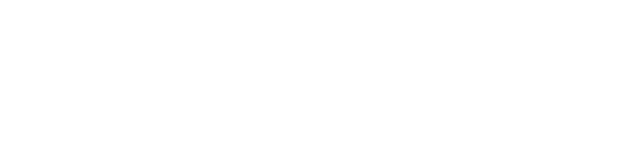
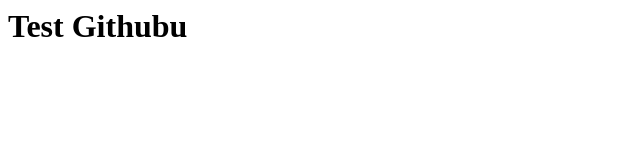
Before and after one commit to IdeAZoomeR/DOK, a plain HTML site: page index.html in a window 1280 px wide. Shown: the whole page, without its empty margins (0-640 px from the left). Drawn offline with Linux system fonts and the light colour scheme.

Commit message:
Nazov a titulok

```diff
--- a/index.html
+++ b/index.html
@@ -1,5 +1,9 @@
 <!DOKTYPE html>
 <html>
-  <head></head>
-  <body></body>
+  <head>
+    <title>Title</title>
+  </head>
+  <body>
+    <h1>Test Githubu</h1>
+  </body>
 </html>
```
